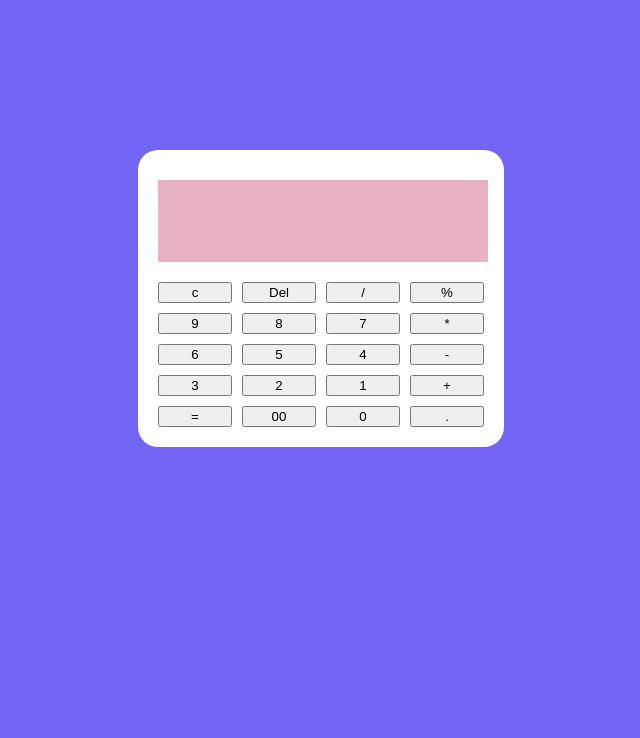
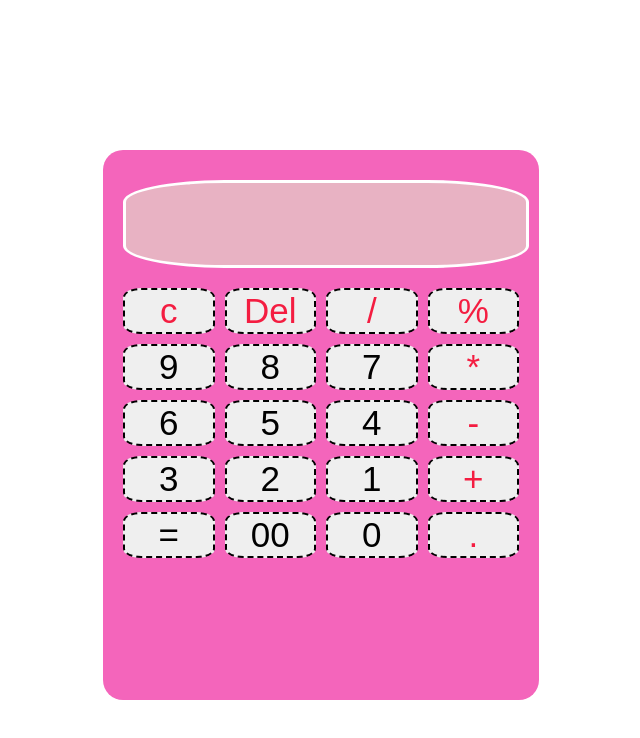
Before and after one commit to HubeidahOsalarmy/Javascript-project4, a plain HTML site: page index.html in a window 1280 px wide. Shown: the whole page, without its empty margins (319-959 px from the left). Drawn offline with Linux system fonts and the light colour scheme.

Commit message:
new styling

```diff
--- a/app.js
+++ b/app.js
@@ -17,5 +17,5 @@ const calculate = (btnValue) => {
 };
 
 buttons.forEach((button) => {
-button.addEventListener("click", (e) => console.log((e.target.dataset.value)));
+button.addEventListener("click", (e) => calculate(e.target.dataset.value));
 });
--- a/css/styles.css
+++ b/css/styles.css
@@ -6,7 +6,8 @@ body {
   padding: 0;
   margin: 0;
   border-radius: 10px;
-  background-color: rgb(115, 101, 244);
+  background-color: white;
+
   display: flex;
   align-items: center;
   justify-content: center;
@@ -14,33 +15,51 @@ body {
 
 .container {
     max-width: 400px;
-  background-color: white;
+  background-color: rgb(244, 101, 187);
+
   border-radius: 20px;
   padding: 10px 20px 20px;
   align-items: center;
   justify-content: center;
   margin-top: 150px;
+  height: 65vh;
 }
 .buttons {
     display: grid;
     grid-gap: 10px;
     grid-template-columns: repeat(4, 1fr);
 }
+.operator{
+    color: rgb(244, 29, 65);
+}
+button{
+    grid-column: span 1;
+    cursor: pointer;
+    border-radius: 20%;
+    font-size: 35px;
+    border: 2px black dashed;
+}
 .display {
     background-color: rgb(232, 178, 195);
-    color: white;
+    color: rgb(12, 9, 9);
     text-align: right;
     width: 100%;
     height: 80px;
-    font-size: 25px;
+    font-size: 30px;
     outline: none;
-    border: none;
+    border: 3px solid white;
+    border-radius: 25%;
     margin-top: 20px;
     margin-bottom: 20px;
 }
 button:hover {
     background-color: rgb(228, 21, 55);
+    color: white;
 }
 button:active {
     background-color: rgb(241, 79, 106);
 }
+.operator:hover {
+    color: white;
+    background-color:rgb(228, 21, 55)
+}
--- a/index.html
+++ b/index.html
@@ -6,38 +6,39 @@
     <link rel="stylesheet" href="css/styles.css">
 </head>
 <body>
-    <script src="./app.js"></script>
+
 
     <div class="container">
-        <input type="text" id="text" class="display"/>
+        <input type="text"  class="display"/>
         <div class="buttons">
 
-            <button  data-value="c">c</button>
-            <button  data-value="Del">Del</button>
-            <button  data-value="/">/</button>
-            <button  data-value="%">%</button>
+            <button  class="operator" data-value="c">c</button>
+            <button  class="operator" data-value="Del">Del</button>
+            <button  class="operator" data-value="/">/</button>
+            <button  class="operator" data-value="%">%</button>
 
             <button  data-value="9">9</button>
             <button  data-value="8">8</button>
             <button  data-value="7">7</button>
-            <button  data-value="*">*</button>
+            <button class="operator" data-value="*">*</button>
 
             <button  data-value="6">6</button>
             <button  data-value="5">5</button>
             <button  data-value="4">4</button>
-            <button data-value="-">-</button>
+            <button class="operator" data-value="-">-</button>
 
             <button  data-value="3">3</button>
             <button  data-value="2">2</button>
             <button  data-value="1">1</button>
-            <button  data-value="+">+</button>
+            <button  class="operator" data-value="+">+</button>
 
             <button  data-value="=">=</button>
             <button  data-value="00">00</button>
             <button  data-value="0">0</button>
-            <button  data-value=".">.</button>
+            <button  class="operator" data-value=".">.</button>
 
         </div>
     </div>
+    <script src="app.js"></script>
 </body>
 </html>
```
